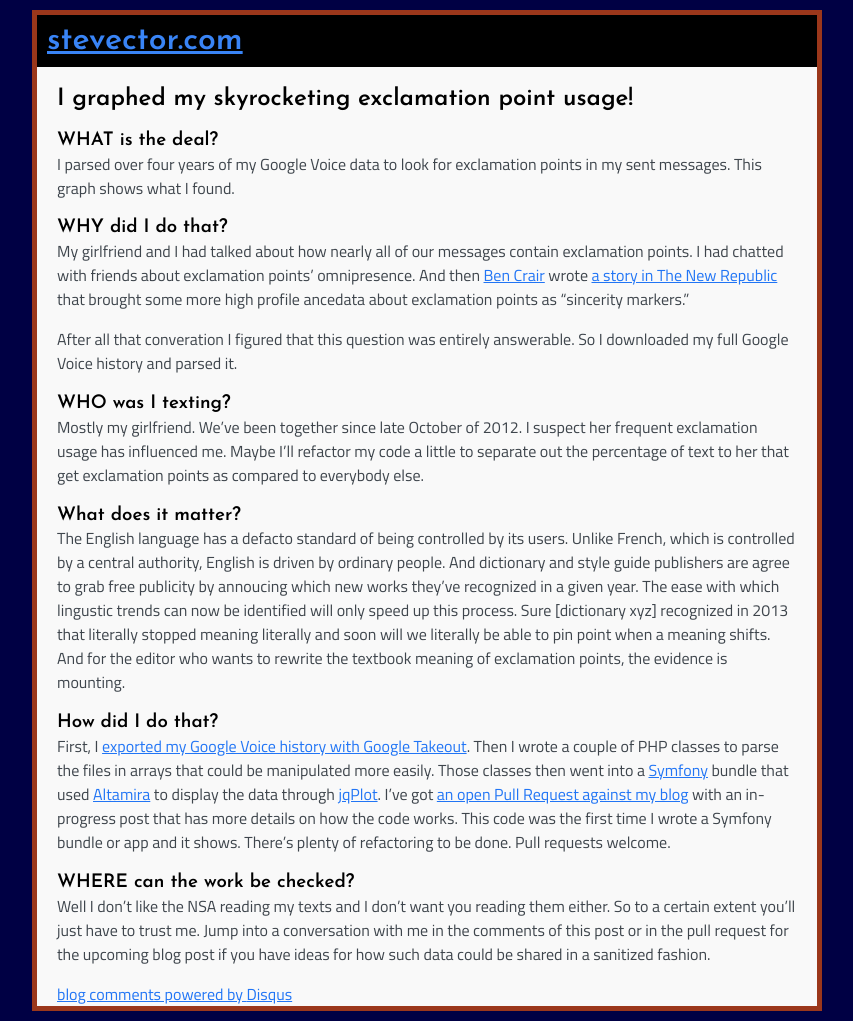
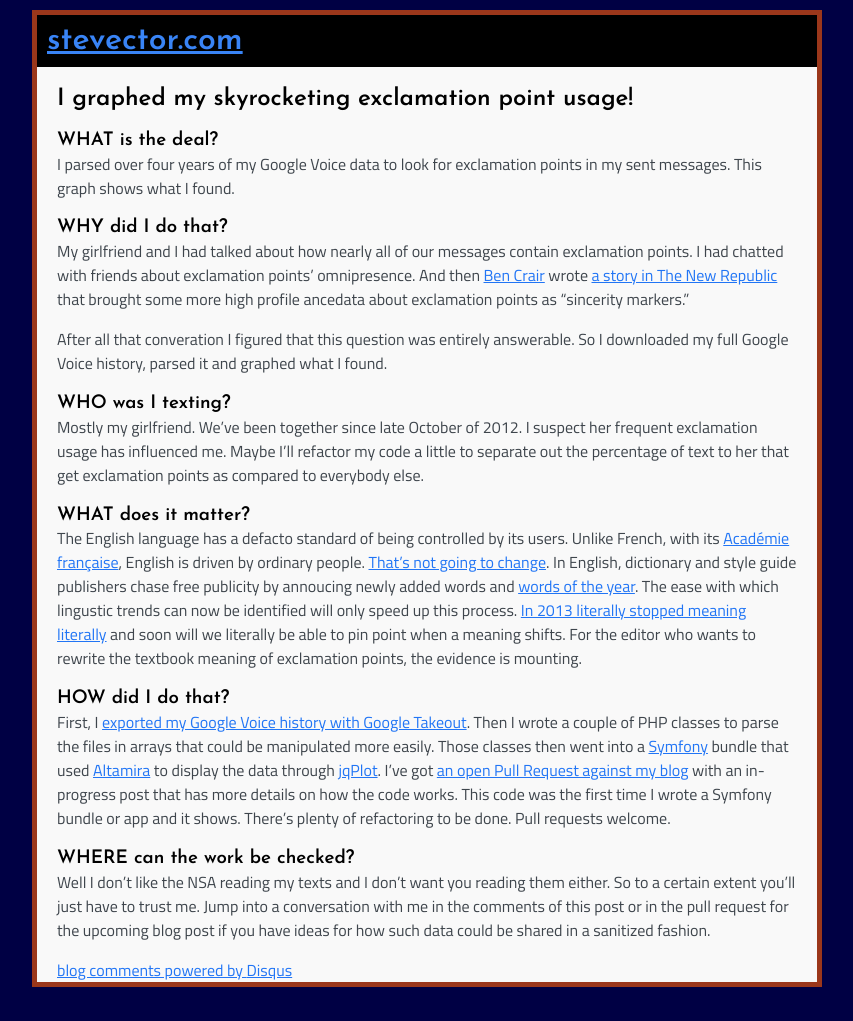
Before and after one commit to stevector/stevector.github.io, a Jekyll site: the page built from _posts/2014-01-01-exclamation-point-usage.md, in a window 1280 px wide. Shown: the whole page, without its empty margins (213-1066 px from the left). Built offline with Jekyll 4.4.1, drawn with Linux system fonts in a browser that asks for light colours; nearby versions of some CDN libraries; Markdown is read by kramdown in place of the engine named in the settings; comment, search, counter and statistics services are not loaded; after the commit the page ends 997 px from its top, so only the background shows below that.

Commit message:
Editorial changes to 2014-01-01-exclamation-point-usage.md

```diff
--- a/_posts/2014-01-01-exclamation-point-usage.md
+++ b/_posts/2014-01-01-exclamation-point-usage.md
@@ -16,7 +16,7 @@ I had chatted with friends about exclamation points’ omnipresence.
 And then [Ben Crair](https://twitter.com/bencrair) wrote [a story in The New Republic](http://www.newrepublic.com/article/115726/period-our-simplest-punctuation-mark-has-become-sign-anger) that brought some more high profile ancedata about exclamation points as “sincerity markers.”
 
 After all that converation I figured that this question was entirely answerable.
-So I downloaded my full Google Voice history and parsed it.
+So I downloaded my full Google Voice history, parsed it and graphed what I found.
 
 ### WHO was I texting?
 
@@ -24,16 +24,17 @@ Mostly my girlfriend. We've been together since late October of 2012.
 I suspect her frequent exclamation usage has influenced me.
 Maybe I'll refactor my code a little to separate out the percentage of text to her that get exclamation points as compared to everybody else.
 
-### What does it matter?
+### WHAT does it matter?
 
 The English language has a defacto standard of being controlled by its users.
-Unlike French, which is controlled by a central authority, English is driven by ordinary people.
-And dictionary and style guide publishers are agree to grab free publicity by annoucing which new works they've recognized in a given year.
+Unlike French, with its [Académie française](http://en.wikipedia.org/wiki/Acad%C3%A9mie_fran%C3%A7aise), English is driven by ordinary people.
+[That's not going to change](http://www.economist.com/blogs/johnson/2010/06/english_academy).
+In English, dictionary and style guide publishers chase free publicity by annoucing newly added words and [words of the year](http://artsbeat.blogs.nytimes.com/2013/11/19/selfie-trumps-twerk-as-oxford-dictionaries-word-of-the-year/?_r=0).
 The ease with which lingustic trends can now be identified will only speed up this process.
-Sure [dictionary xyz] recognized in 2013 that literally stopped meaning literally and soon will we literally be able to pin point when a meaning shifts.
-And for the editor who wants to rewrite the textbook meaning of exclamation points, the evidence is mounting.
+[In 2013 literally stopped meaning literally](http://www.prdaily.com/Main/Articles/15033.aspx#) and soon will we literally be able to pin point when a meaning shifts.
+For the editor who wants to rewrite the textbook meaning of exclamation points, the evidence is mounting.
 
-### How did I do that?
+### HOW did I do that?
 
 First, I [exported my Google Voice history with Google Takeout](http://techcrunch.com/2011/09/06/google-now-lets-you-export-google-voice-data/).
 Then I wrote a couple of PHP classes to parse the files in arrays that could be manipulated more easily.
```
